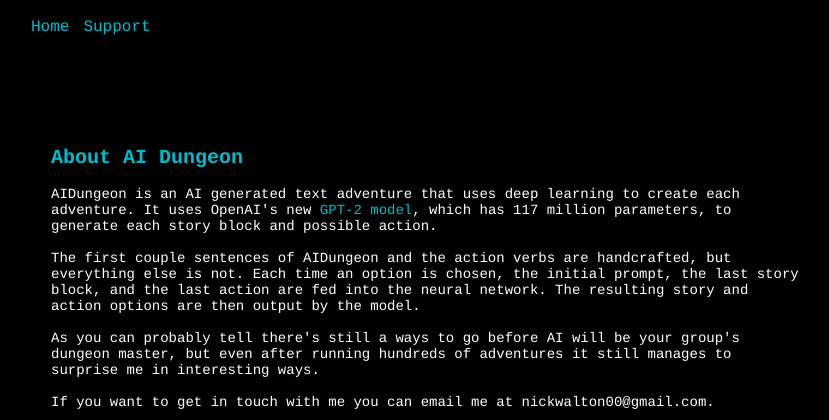
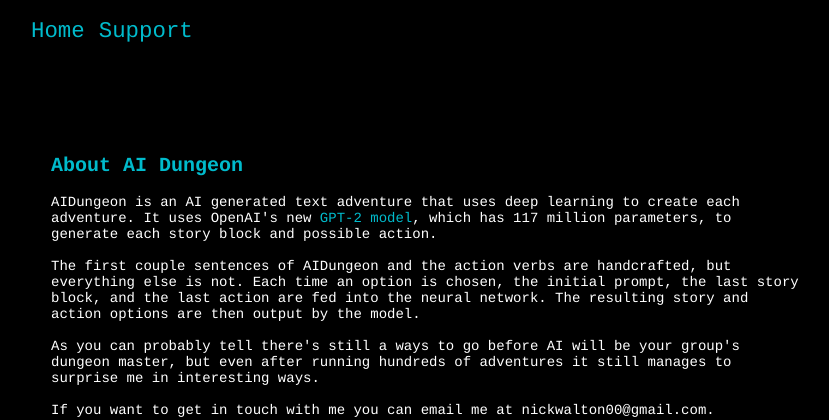
Before and after one commit to latitudegames/AIDungeon, a Flask app: page /about.html in a window 1280 px wide. Shown: the top 420 px of the page, without its empty margins (214-1043 px from the left). Run offline with Flask 2, Linux system fonts and the light colour scheme.

Commit message:
sizing change

```diff
--- a/static/style.css
+++ b/static/style.css
@@ -9,7 +9,7 @@ body {
 	width:80%;
 	margin-left:auto;
 	margin-right:auto;
-	margin-top:100px;
+	margin-top:calc(30px + 4.0vh);
 	font-size:14px;
 	background-color: #000;
 }
@@ -103,7 +103,6 @@ button:focus{
 /* Add a black background color to the top navigation */
 .topnav {
     background-color: #000;
-    overflow: hidden;
     max-width: 800px;
 	width:80%;
 	margin-left:auto;
@@ -113,13 +112,14 @@ button:focus{
 
 /* Style the links inside the navigation bar */
 .topnav a {
-    font-family: courier, monospace;
+  font-family: courier, monospace;
   display: inline-block;
   color: #0bc;
   text-align: center;
   padding: 10px 5px;
   text-decoration: none;
-  font-size: 16px;
+  font-size:calc(2.0vh + 0.5vw);
+  min-font-size:
 }
 
 /* Change the color of links on hover */
```
